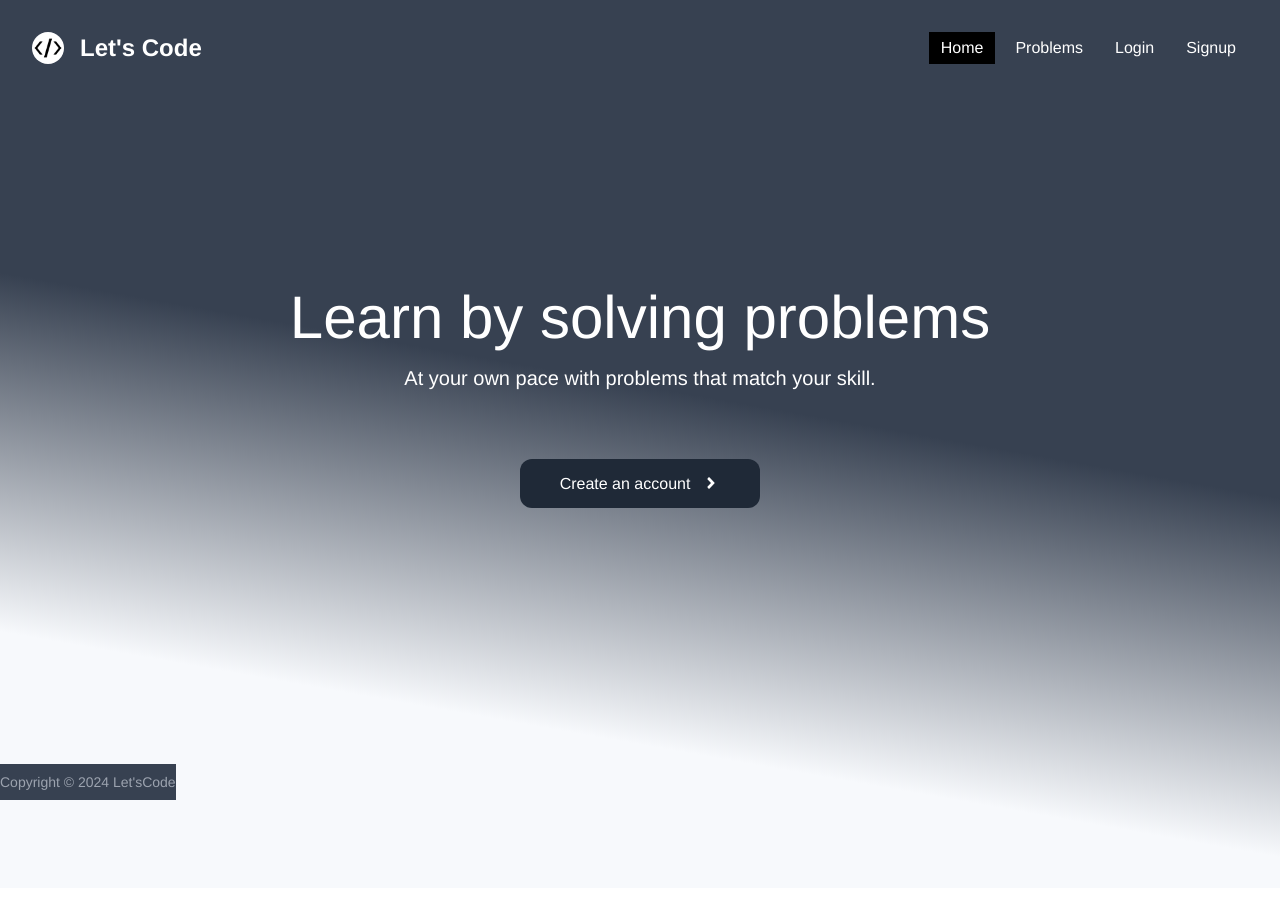
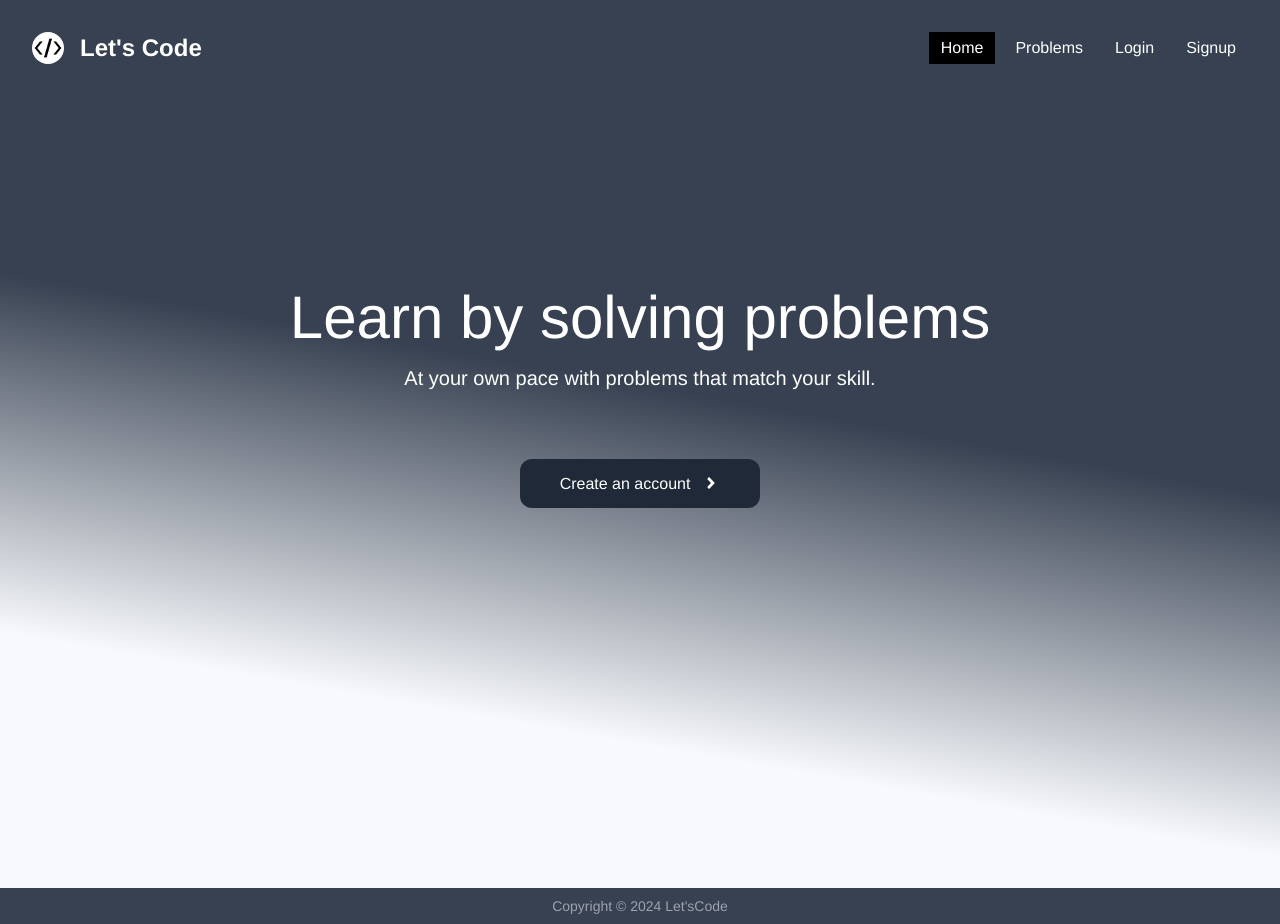
Before and after one commit to kriti-shesh321/leetcode_clone, a React (Vite) app in the folder client/: page / in a window 1280 px wide. Before the commit the page ends 888 px from the top, so only its background shows below. Built offline with nearby package versions, Linux system fonts and the light colour scheme.

Commit message:
footer fix

```diff
--- a/client/src/components/Footer.jsx
+++ b/client/src/components/Footer.jsx
@@ -1,7 +1,7 @@
 const Footer = () => {
   return (
     <>
-    <div className="bg-gray-700 py-2 my-0 fixed bottom-0">
+    <div className="bg-gray-700 py-2 my-0">
       <p className="text-center text-gray-400 text-sm">Copyright © 2024 Let'sCode</p>
     </div>
     </>
```
